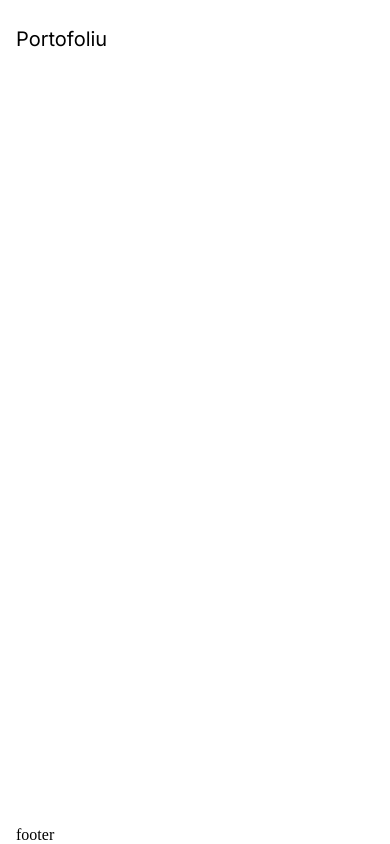
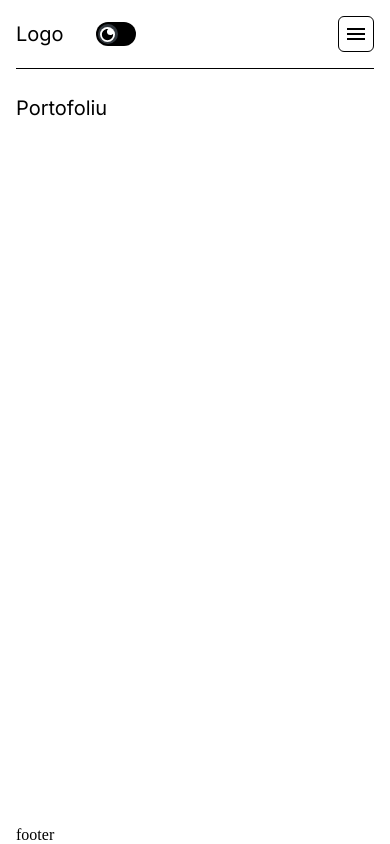
Before and after one commit to stoianovidiu/3d-printing-site, a Next.js app: page /portofoliu in a window 390 px wide. Built offline with nearby package versions, Linux system fonts and the light colour scheme.

Commit message:
Adds Drawer Menu for mobile and tablet

```diff
--- /dev/null
+++ b/components/DrawerMenu/DrawerMenu.jsx
@@ -0,0 +1,54 @@
+import { Menu } from "@mui/icons-material";
+import {
+  Box,
+  DialogTitle,
+  Divider,
+  Drawer,
+  IconButton,
+  ModalClose,
+} from "@mui/joy";
+import { useState } from "react";
+import MenuItems from "../MenuItems/MenuItems";
+import Logo from "../Logo/Logo";
+
+const DrawerMenu = (props) => {
+  const [isOpen, setIsOpen] = useState(false);
+
+  const toggleMenu = () => {
+    setIsOpen(!isOpen);
+  };
+
+  return (
+    <Box display={{ lg: "none" }}>
+      <IconButton
+        onClick={toggleMenu}
+        color="primary"
+        variant="outlined"
+        sx={{ borderColor: "primary" }}
+      >
+        <Menu />
+      </IconButton>
+      <Drawer
+        sx={{ display: { lg: "none" } }}
+        size="lg"
+        open={isOpen}
+        onClose={toggleMenu}
+        {...props}
+      >
+        <ModalClose />
+        <DialogTitle>
+          <Logo />
+        </DialogTitle>
+        <Divider
+          sx={{
+            mb: 2,
+            "--Divider-thickness": "2px",
+          }}
+        />
+        <MenuItems />
+      </Drawer>
+    </Box>
+  );
+};
+
+export default DrawerMenu;
--- /dev/null
+++ b/components/Logo/Logo.jsx
@@ -0,0 +1,7 @@
+import { Typography } from "@mui/joy";
+
+const Logo = () => {
+  return <Typography>Logo</Typography>;
+};
+
+export default Logo;
--- /dev/null
+++ b/components/MenuItems/MenuItems.jsx
@@ -0,0 +1,32 @@
+import Link from "../Link/Link";
+import { useRouter } from "next/router";
+
+const MENU_ITEMS = [
+  { label: "Scanarea 3D", path: "/scanarea-3d" },
+  { label: "Servicii", path: "/servicii" },
+  { label: "Portofoliu", path: "/portofoliu" },
+  { label: "Contact", path: "/contact" },
+];
+
+const MenuItems = () => {
+  const router = useRouter();
+
+  return (
+    <>
+      {MENU_ITEMS.map((item) => (
+        <Link
+          key={item.label.toLocaleLowerCase().replace(" ", "-")}
+          href={item.path}
+          fontSize="lg"
+          py={2}
+          borderRadius={{ lg: 16 }}
+          variant={item.path === router.route ? "soft" : "solid"}
+        >
+          {item.label}
+        </Link>
+      ))}
+    </>
+  );
+};
+
+export default MenuItems;
--- a/components/NavMenu/NavMenu.jsx
+++ /dev/null
@@ -1,45 +0,0 @@
-import { Box, useColorScheme } from "@mui/joy";
-import Link from "../Link/Link";
-import { MENU_ITEMS } from "../../constants/menuItems";
-import { useRouter } from "next/router";
-import { THEME_COLORS } from "../../constants/colors";
-import ThemeSwitcher from "../ThemeSwitcher/ThemeSwitcher";
-
-const NavMenu = () => {
-  const router = useRouter();
-  const { mode } = useColorScheme();
-
-  return (
-    <nav>
-      <Box
-        display={{ sm: "none", md: "flex" }}
-        justifyContent="space-between"
-        alignItems="center"
-        borderBottom={`2px solid ${
-          mode === "light" ? THEME_COLORS.secondary : THEME_COLORS.primary
-        }`}
-      >
-        <Box display="flex" alignItems="center" gap={4}>
-          <Box>Logo</Box>
-          <ThemeSwitcher />
-        </Box>
-        <Box display="flex">
-          {MENU_ITEMS.map((item) => (
-            <Link
-              key={item.label.toLocaleLowerCase().replace(" ", "-")}
-              href={item.path}
-              height="100%"
-              fontSize="lg"
-              py={2}
-              variant={item.path === router.route ? "soft" : "solid"}
-            >
-              {item.label}
-            </Link>
-          ))}
-        </Box>
-      </Box>
-    </nav>
-  );
-};
-
-export default NavMenu;
--- a/components/PageTemplate/PageTemplate.jsx
+++ b/components/PageTemplate/PageTemplate.jsx
@@ -1,8 +1,12 @@
 import { Box, useColorScheme } from "@mui/joy";
-import NavMenu from "../NavMenu/NavMenu";
+import MenuItems from "../MenuItems/MenuItems";
 import { SPACING } from "../../constants/spacings";
 import projectTheme from "../../styles/theme";
 import { THEME_COLORS } from "../../constants/colors";
+import DrawerMenu from "../DrawerMenu/DrawerMenu";
+import ThemeSwitcher from "../ThemeSwitcher/ThemeSwitcher";
+import Logo from "../Logo/Logo";
+import { Divider } from "@mui/material";
 
 const templatePadding = SPACING.PAGE_TEMPLATE_PADDING;
 
@@ -18,11 +22,33 @@ const Template = (props) => {
         display="flex"
         flexDirection="column"
         justifyContent="space-between"
+        margin="0 auto"
         height="100vh"
         maxWidth={projectTheme.breakpoints.values.xl}
-        margin="0 auto"
       >
-        <NavMenu />
+        <nav>
+          <Box
+            display="flex"
+            justifyContent="space-between"
+            alignItems="center"
+            py={{ sm: 2, lg: 0.25 }}
+          >
+            <Box display="flex" alignItems="center" gap={4}>
+              <Logo />
+              <ThemeSwitcher />
+            </Box>
+            <DrawerMenu />
+            <Box display={{ sm: "none", lg: "flex" }}>
+              <MenuItems />
+            </Box>
+          </Box>
+          <Divider
+            sx={{
+              // mb: 2,
+              "--Divider-thickness": "2px",
+            }}
+          />
+        </nav>
         <Box flex={1} py={templatePadding.md}>
           {props.children}
         </Box>
--- a/constants/menuItems.js
+++ /dev/null
@@ -1,6 +0,0 @@
-export const MENU_ITEMS = [
-  { label: "Scanarea 3D", path: "/scanarea-3d" },
-  { label: "Servicii", path: "/servicii" },
-  { label: "Portofoliu", path: "/portofoliu" },
-  { label: "Contact", path: "/contact" },
-];
--- a/styles/theme.js
+++ b/styles/theme.js
@@ -7,6 +7,8 @@ const theme = extendTheme({
     light: {
       palette: {
         primary: {
+          500: THEME_COLORS.secondary,
+
           solidBg: THEME_COLORS.primary,
           solidColor: THEME_COLORS.secondary,
           solidHoverBg: THEME_COLORS.hoverPrimary,
@@ -18,20 +20,25 @@ const theme = extendTheme({
           softHoverBg: THEME_COLORS.hoverSecondary,
           softActiveBg: THEME_COLORS.primary,
           softActiveColor: THEME_COLORS.secondary,
+
+          outlinedBorder: THEME_COLORS.secondary,
         },
         text: {
           primary: THEME_COLORS.text,
           secondary: THEME_COLORS.secondary,
           tertiary: THEME_COLORS.primary,
         },
+        divider: THEME_COLORS.secondary,
       },
     },
     dark: {
       palette: {
         primary: {
+          500: THEME_COLORS.primary,
+
           solidBg: THEME_COLORS.secondary,
           solidColor: THEME_COLORS.primary,
-          solidHoverBg: THEME_COLORS.hoverPlaceholder,
+          solidHoverBg: THEME_COLORS.hoverSecondary,
           solidActiveBg: THEME_COLORS.primary,
           solidActiveColor: THEME_COLORS.secondary,
 
@@ -40,12 +47,15 @@ const theme = extendTheme({
           softHoverBg: THEME_COLORS.hoverPrimary,
           softActiveBg: THEME_COLORS.primary,
           softActiveColor: THEME_COLORS.secondary,
+
+          outlinedBorder: THEME_COLORS.primary,
         },
         text: {
           primary: THEME_COLORS.text,
           secondary: THEME_COLORS.primary,
           tertiary: THEME_COLORS.secondary,
         },
+        divider: THEME_COLORS.primary,
       },
     },
   },
```
